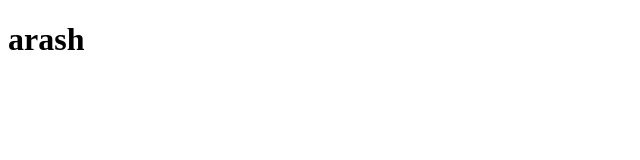
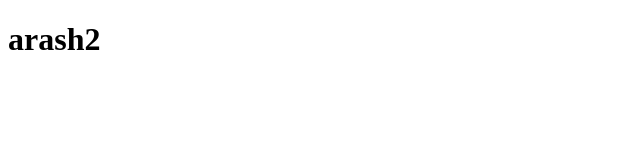
Before and after one commit to a-atashpeykar/git-test, a plain HTML site: page index.html in a window 1280 px wide. Shown: the full height of the page, 0-640 px from the left. Drawn offline with Linux system fonts and the light colour scheme.

Commit message:
second coommit

```diff
--- a/index.html
+++ b/index.html
@@ -5,6 +5,6 @@
     <title>Title</title>
 </head>
 <body>
-    <h1>arash</h1>
+    <h1>arash2</h1>
 </body>
 </html>
```
